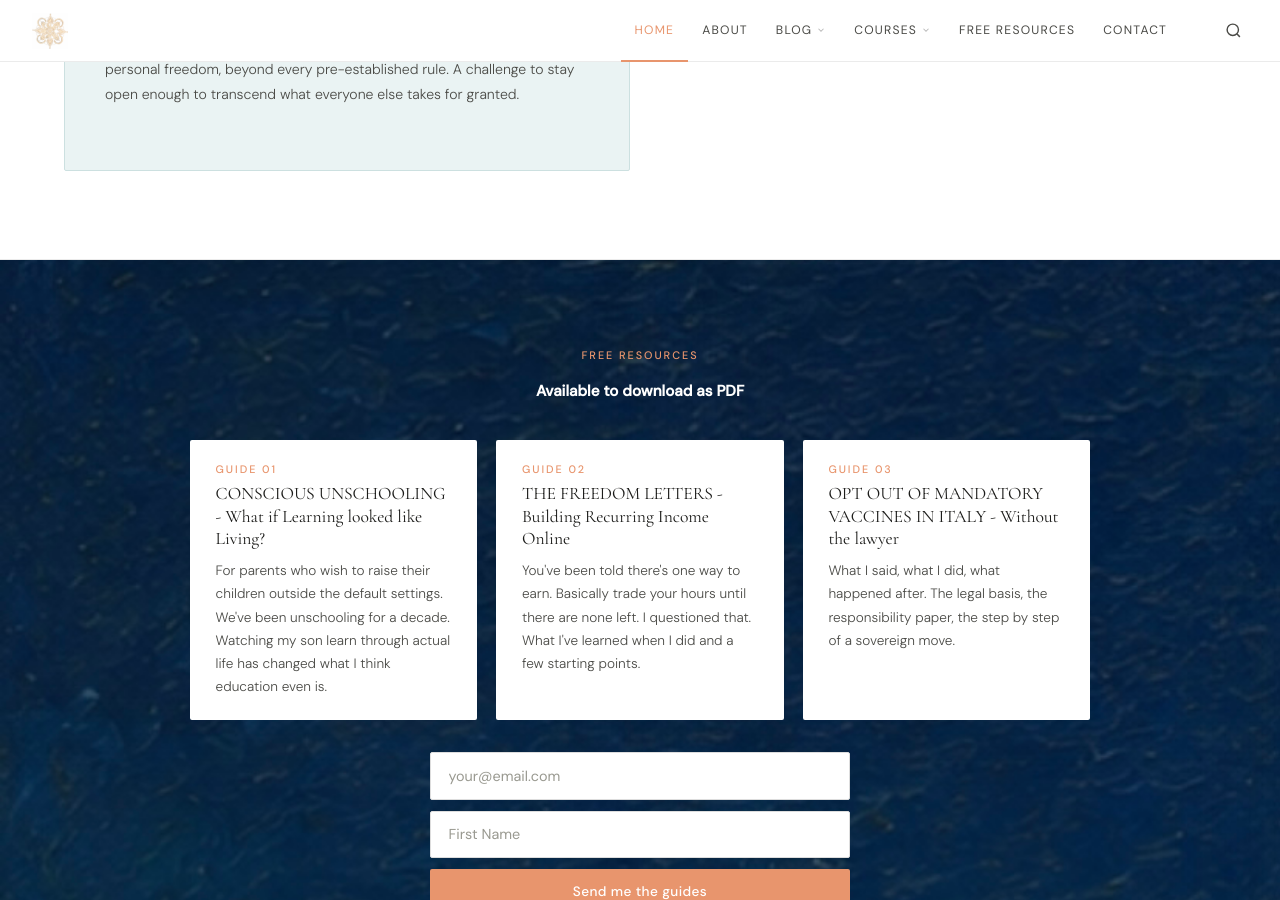
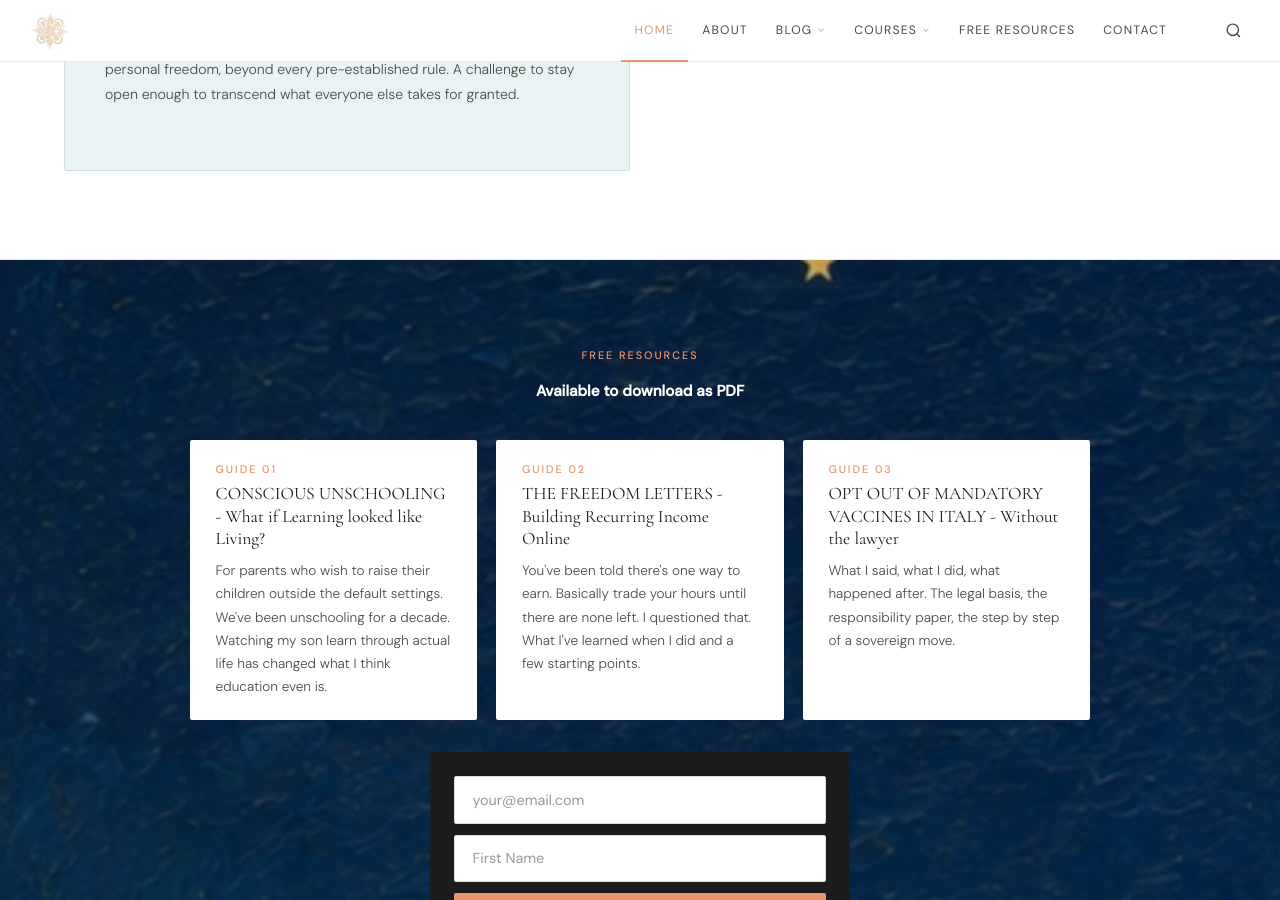
Before and after one commit to Blubell26/giuliapacciotti.com, a Jekyll site: the page built from index.html, in a window 1280 px wide and 900 px high, scrolled down 1786 px. Built offline with Jekyll 4.4.1, drawn with Linux system fonts in a browser that asks for light colours.

Commit message:
Update index.html

```diff
--- a/index.html
+++ b/index.html
@@ -20,7 +20,8 @@
 <link rel="icon" type="image/png" href="/IMG_7248.png">
 <link rel="apple-touch-icon" href="/IMG_7248.png">
 <link rel="stylesheet" href="/assets/css/navigation.css">
-<style>
+<link rel="stylesheet" href="/assets/css/newsletter.css">
+  <style>
 :root {
   --peach: #e8956d;
   --peach-light: #f2b899;
```
